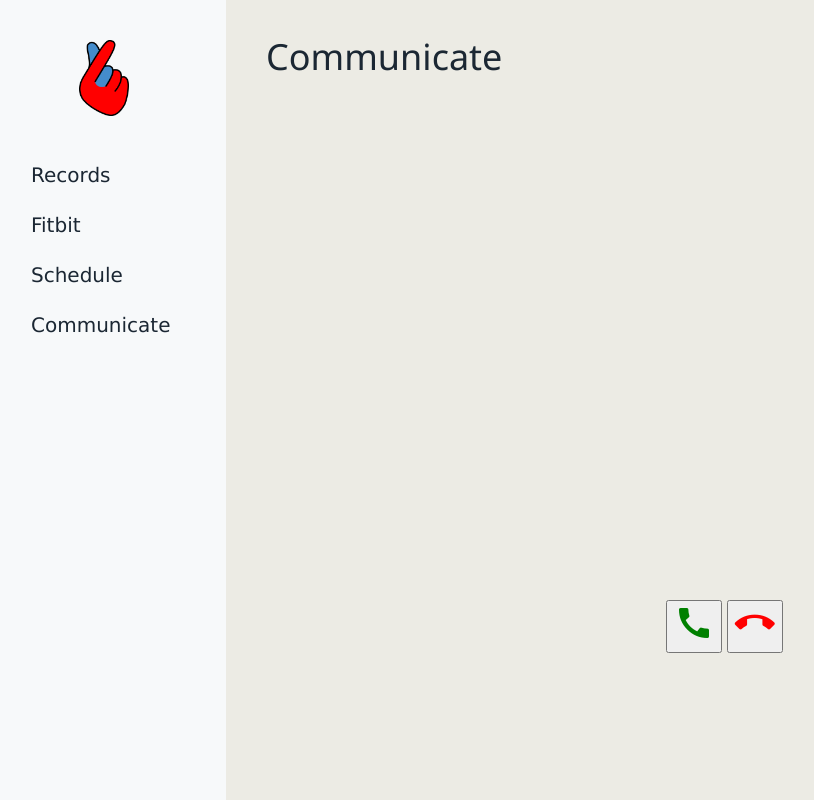
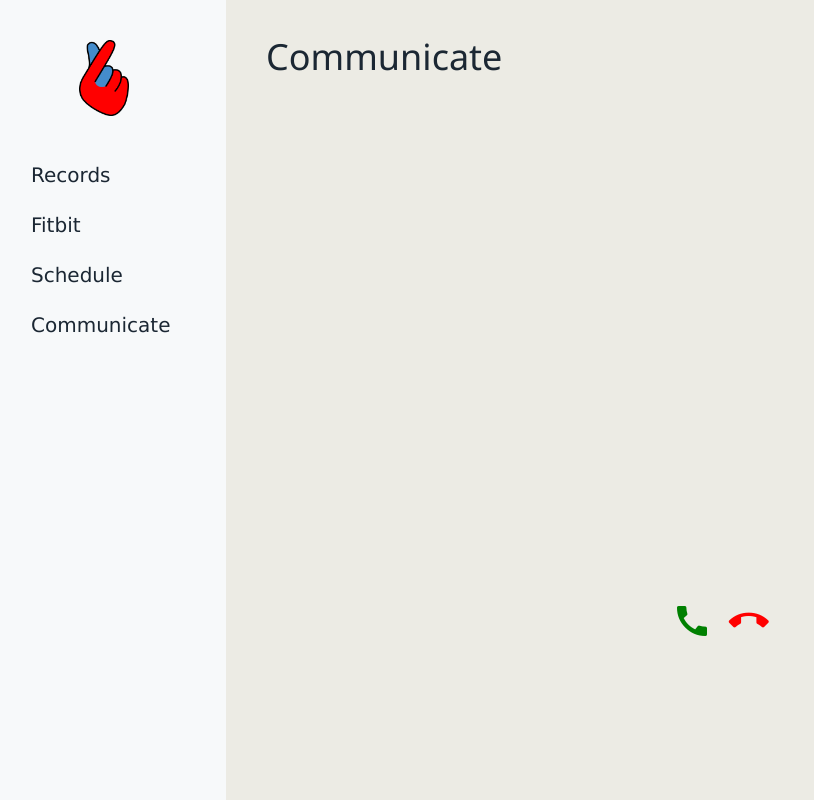
Before and after one commit to wreardan/healthie, a Flask app: page /communicate in a window 1280 px wide. Shown: the whole page, without its empty margins (14-828 px from the left). Run offline with Flask 2, Linux system fonts and the light colour scheme; the visitor is signed in with stand-in values (Sample User, id 1); some libraries are stand-ins or nearby versions.

Commit message:
Fix styles of call buttons

```diff
--- a/static/styles.css
+++ b/static/styles.css
@@ -141,6 +141,8 @@ h1 {
 
 .call-button {
   color: green;
+  border:none;
+  background-color: inherit;
 }
 
 .call-button i {
```
